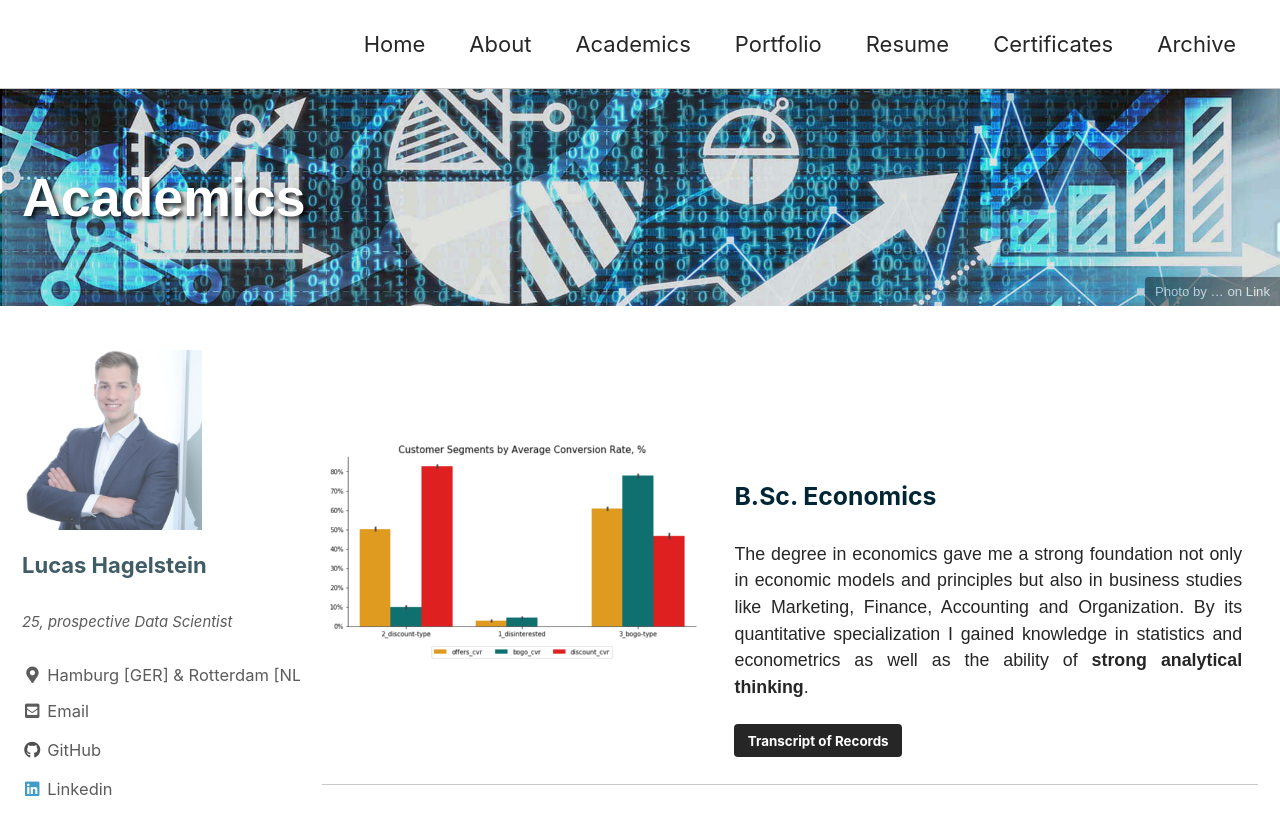
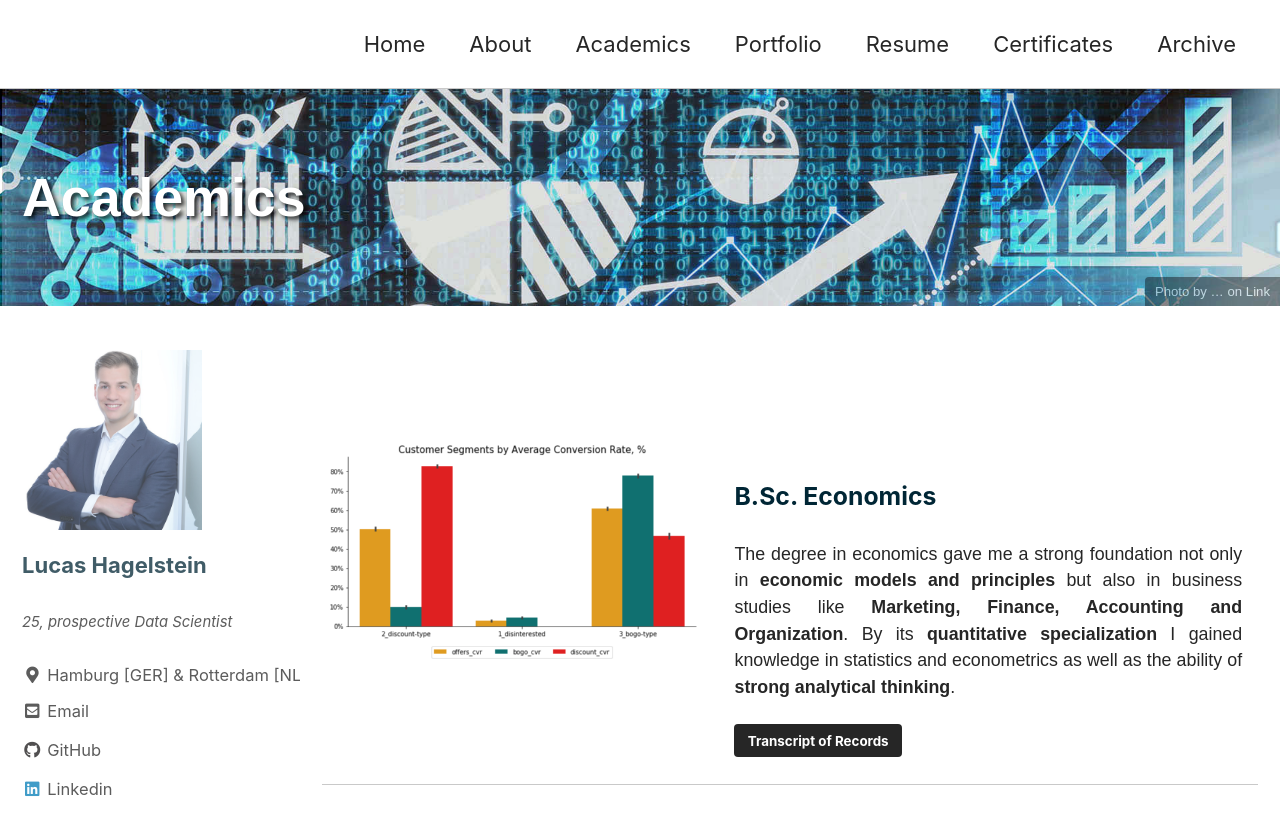
Before and after one commit to LHAGELS/LHAGELS.github.io, a Jekyll site: the page built from _pages/academics.md, in a window 1280 px wide and 900 px high. Shown: the top 835 px of the window. Built offline with Jekyll 4.4.1, drawn with Linux system fonts in a browser that asks for light colours; cached includes are drawn as plain includes; nearby versions of some CDN libraries.

Commit message:
new github

```diff
--- a/_pages/academics.md
+++ b/_pages/academics.md
@@ -12,7 +12,7 @@ feature_row1-1:
     alt: "Clusterisation results based on Conversion Rates"
     title: "B.Sc. Economics"
     subtitle: "Constance University, Germany"
-    text: "The degree in economics gave me a strong foundation not only in economic models and principles but also in business studies like Marketing, Finance, Accounting and Organization. By its quantitative specialization I gained knowledge in statistics and econometrics as well as the ability of **strong analytical thinking**."
+    text: "The degree in economics gave me a strong foundation not only in **economic models and principles** but also in business studies like **Marketing, Finance, Accounting and Organization**. By its **quantitative specialization** I gained knowledge in statistics and econometrics as well as the ability of **strong analytical thinking**."
     url: "/assets/docs/Transcript of Records.pdf"
     btn_label: "Transcript of Records"
     btn_class: "btn--primary"
```
